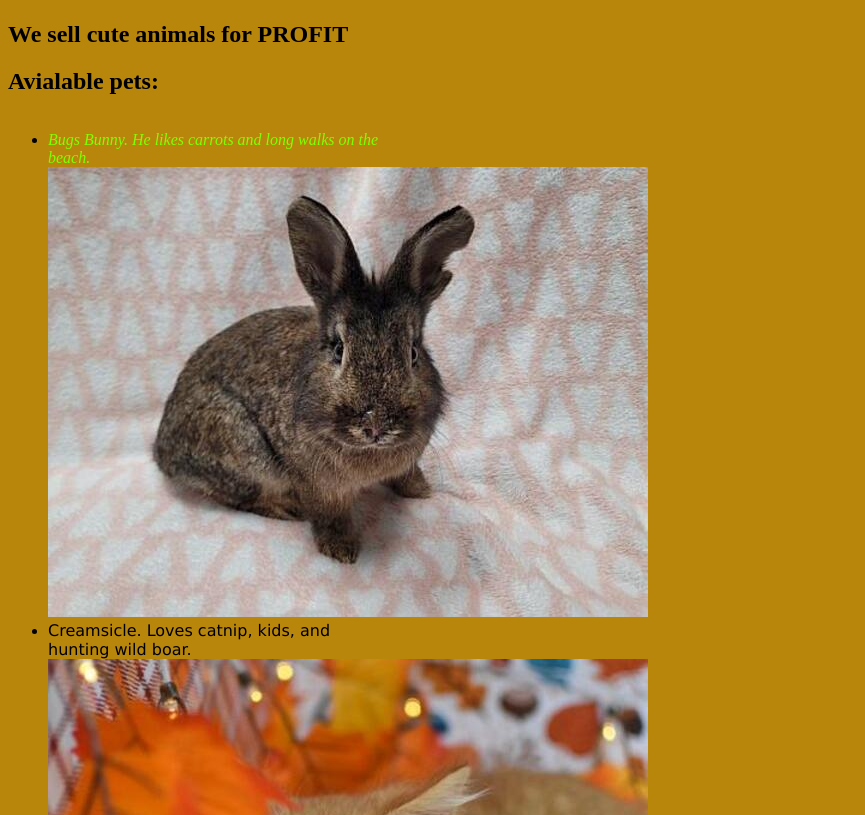
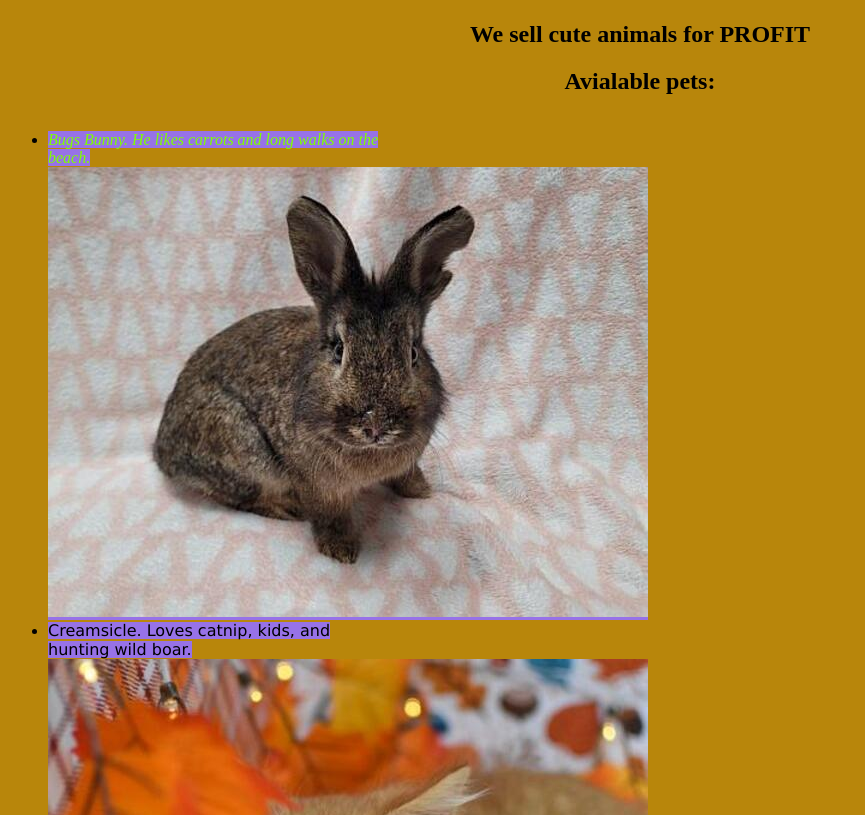
Before and after one commit to oz-mollerstuen/animal-shelter, a plain HTML site: page index.html in a window 1280 px wide. Shown: the top 815 px of the page, without its empty margins (0-865 px from the left). Drawn offline with Linux system fonts and the light colour scheme.

Commit message:
Add cascade background color
Co-authored-by: Teddy Atkinson <tedddy.atkinson@gmail.com>

```diff
--- a/css/style.css
+++ b/css/style.css
@@ -26,3 +26,15 @@
 body {
   background-color: darkgoldenrod;
 }
+
+h1{
+  text-align: center;
+}
+
+h2{
+  text-align: center;
+}
+
+body a {
+  background-color: rgb(151, 114, 231);
+}
```
